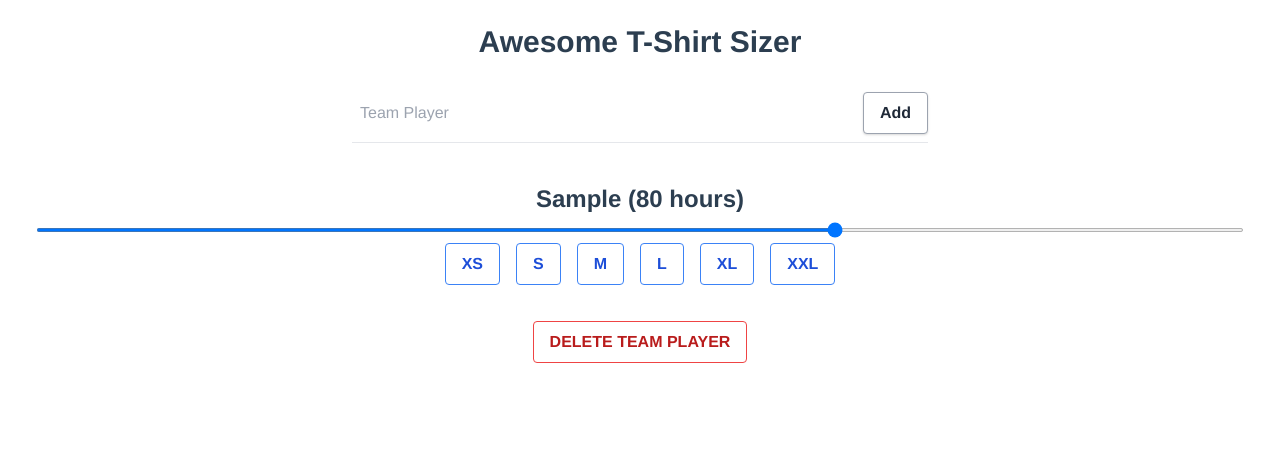
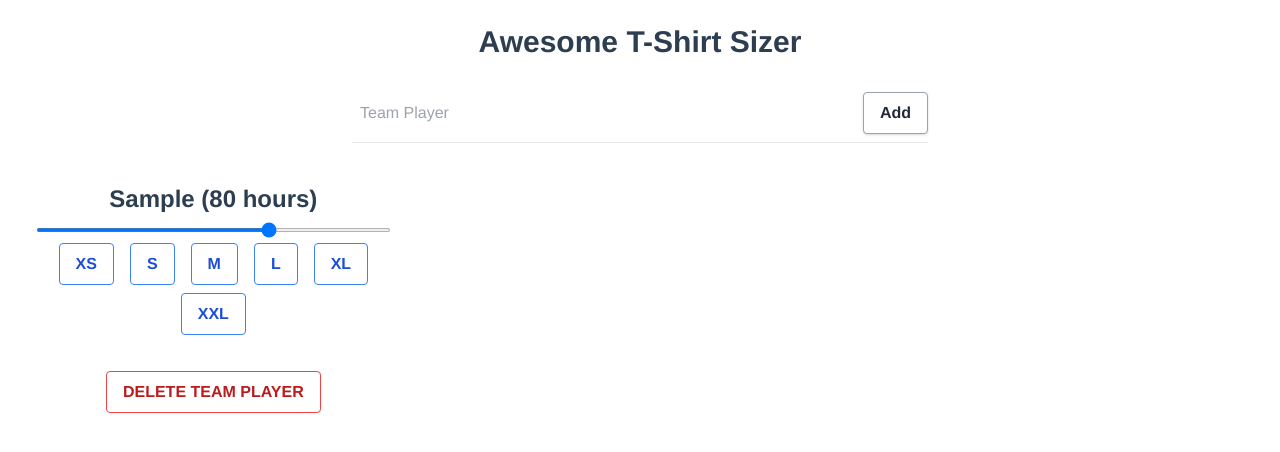
Before and after one commit to Boczinator/t-shirt-sizer-vue, a Vue app: page / in a window 1280 px wide. Both pictures are taken after typing "Sample" into the empty fields and a click on the button "Add". Shown: the top 452 px of the page. Built offline with nearby package versions, Linux system fonts and the light colour scheme.

Commit message:
one third column widths

```diff
--- a/src/components/SizerItem.vue
+++ b/src/components/SizerItem.vue
@@ -9,8 +9,8 @@
       </div>
     </form>
 
-    <ul class="w-full">
-      <li class="mx-9 my-10" v-bind:key="item.id" v-for="(item, index) in teamPlayers">
+    <ul class="w-full flex flex-wrap">
+      <li class="px-9 py-10 w-full lg:w-1/3" v-bind:key="item.id" v-for="(item, index) in teamPlayers">
         <form>
           <div class="text-2xl font-bold">{{ item.name }} ({{ item.hoursAvailable }} hours)</div>
           <input class="w-full h-1 bg-blue rounded outline-none slider-thumb" v-model="item.hoursAvailable" id="hours" type="range" value="80" min="1" max="120">
--- a/tailwind.config.js
+++ b/tailwind.config.js
@@ -7,6 +7,22 @@ module.exports = {
   ],
   darkMode: false, // or 'media' or 'class'
   theme: {
+    screens: {
+      'sm': '640px',
+      // => @media (min-width: 640px) { ... }
+
+      'md': '768px',
+      // => @media (min-width: 768px) { ... }
+
+      'lg': '1024px',
+      // => @media (min-width: 1024px) { ... }
+
+      'xl': '1280px',
+      // => @media (min-width: 1280px) { ... }
+
+      '2xl': '1536px',
+      // => @media (min-width: 1536px) { ... }
+    },
     extend: {},
   },
   variants: {
```
